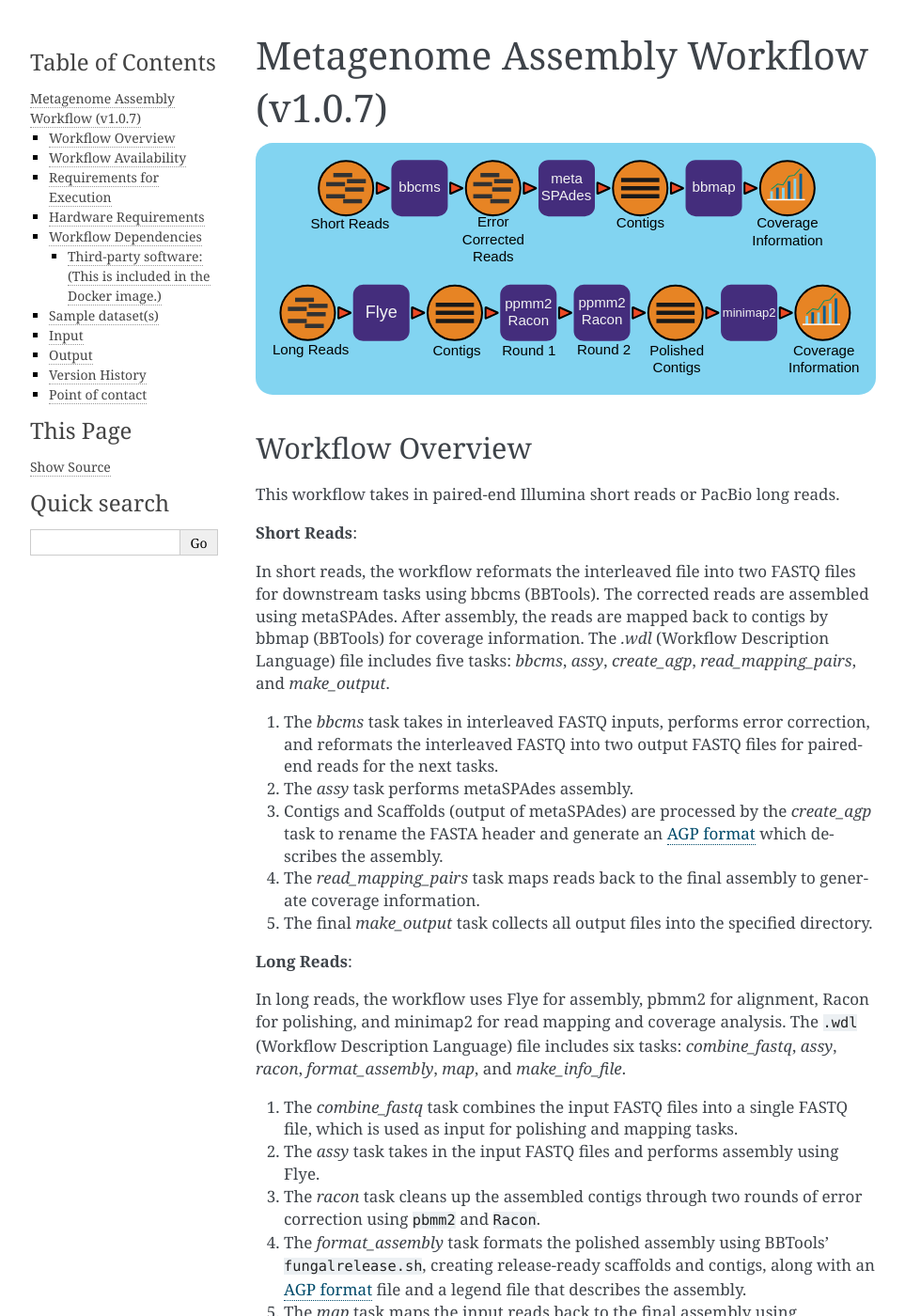
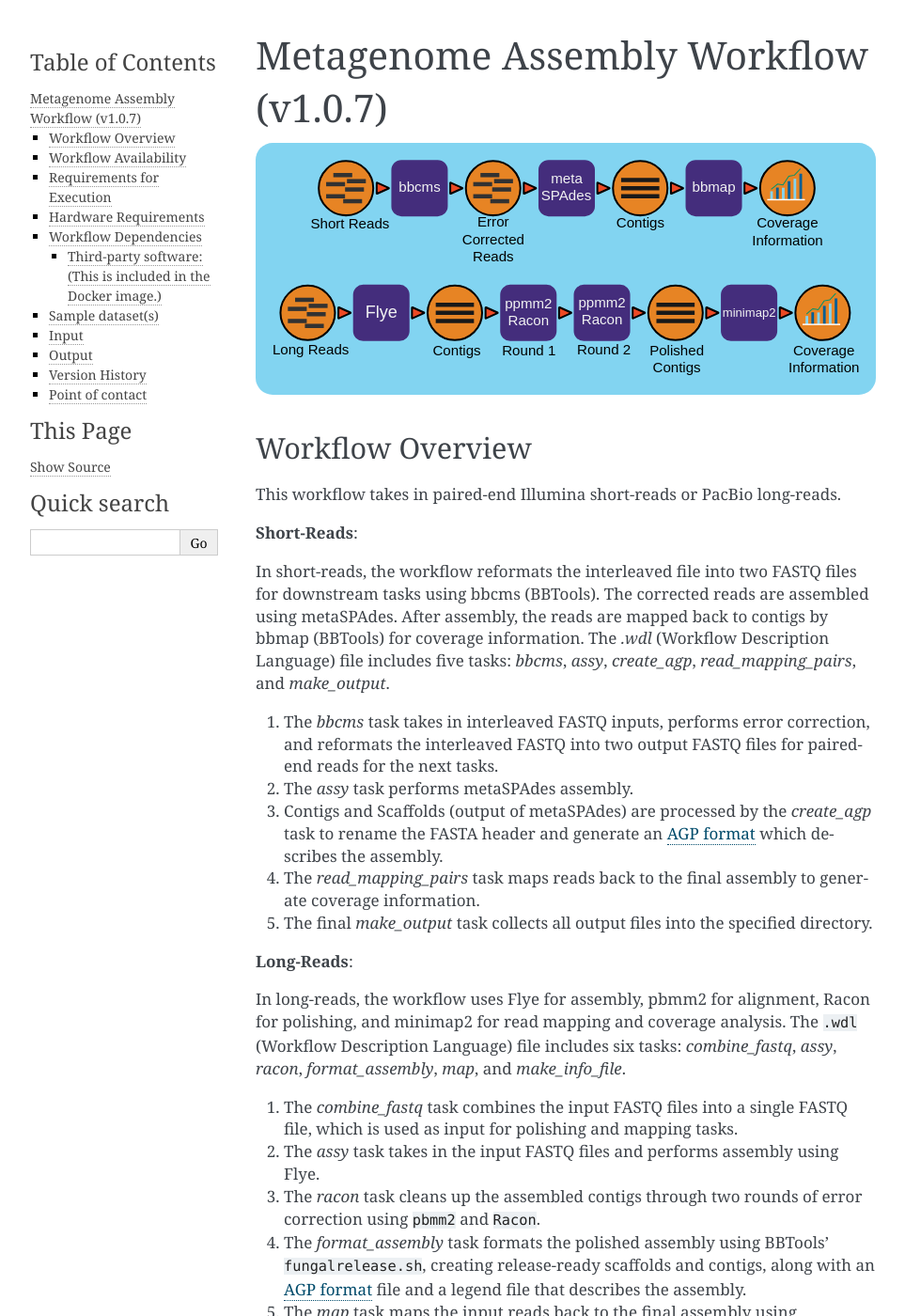
Before and after one commit to microbiomedata/metaAssembly, a Sphinx documentation site: the page built from docs/index.rst, in a window 1280 px wide and 1400 px high. Shown: the whole window at 94% size, without its empty margins (148-1111 px from the left). Built offline with Sphinx 7.4.7, drawn with Linux system fonts in a browser that asks for light colours; some of the changed text lies outside the part shown.

```diff
--- a/docs/index.rst
+++ b/docs/index.rst
@@ -15,11 +15,11 @@ Metagenome Assembly Workflow (v1.0.7)
 Workflow Overview
 -----------------
 
-This workflow takes in paired-end Illumina short reads or PacBio long reads.
+This workflow takes in paired-end Illumina short-reads or PacBio long-reads.
 
-**Short Reads**:
+**Short-Reads**:
 
-In short reads, the workflow reformats the interleaved file into two FASTQ files for downstream tasks using bbcms (BBTools). The corrected reads are assembled using metaSPAdes. After assembly, the reads are mapped back to contigs by bbmap (BBTools) for coverage information. The `.wdl` (Workflow Description Language) file includes five tasks: *bbcms*, *assy*, *create_agp*, *read_mapping_pairs*, and *make_output*.
+In short-reads, the workflow reformats the interleaved file into two FASTQ files for downstream tasks using bbcms (BBTools). The corrected reads are assembled using metaSPAdes. After assembly, the reads are mapped back to contigs by bbmap (BBTools) for coverage information. The `.wdl` (Workflow Description Language) file includes five tasks: *bbcms*, *assy*, *create_agp*, *read_mapping_pairs*, and *make_output*.
 
 1. The *bbcms* task takes in interleaved FASTQ inputs, performs error correction, and reformats the interleaved FASTQ into two output FASTQ files for paired-end reads for the next tasks.
 2. The *assy* task performs metaSPAdes assembly.
@@ -27,9 +27,9 @@ In short reads, the workflow reformats the interleaved file into two FASTQ files
 4. The *read_mapping_pairs* task maps reads back to the final assembly to generate coverage information.
 5. The final *make_output* task collects all output files into the specified directory.
 
-**Long Reads**:
+**Long-Reads**:
 
-In long reads, the workflow uses Flye for assembly, pbmm2 for alignment, Racon for polishing, and minimap2 for read mapping and coverage analysis. The :literal:`.wdl` (Workflow Description Language) file includes six tasks: *combine_fastq*, *assy*, *racon*, *format_assembly*, *map*, and *make_info_file*.
+In long-reads, the workflow uses Flye for assembly, pbmm2 for alignment, Racon for polishing, and minimap2 for read mapping and coverage analysis. The :literal:`.wdl` (Workflow Description Language) file includes six tasks: *combine_fastq*, *assy*, *racon*, *format_assembly*, *map*, and *make_info_file*.
 
 1. The *combine_fastq* task combines the input FASTQ files into a single FASTQ file, which is used as input for polishing and mapping tasks.
 2. The *assy* task takes in the input FASTQ files and performs assembly using Flye.
@@ -120,9 +128,9 @@ A `JSON file <https://github.com/microbiomedata/metaAssembly/blob/master/input.j
 2. Project name example: :literal:`nmdc:XXXXXX`
 3. Memory (optional) e.g., :literal:`"jgi_metaAssembly.memory": "105G"`
 4. Threads (optional) e.g., :literal:`"jgi_metaAssembly.threads": "16"`
-5. Whether the input is short reads (boolean)
+5. Whether the input is short-reads (boolean)
 
-Example input JSON for short reads::
+Example input JSON for short-reads::
 
     {
         "jgi_metaAssembly.input_files": ["https://portal.nersc.gov/project/m3408/test_data/smalltest.int.fastq.gz"],
@@ -132,7 +140,7 @@ Example input JSON for short reads::
         "jgi_metaAssembly.shortRead": true
     }
 
-Example input JSON for long reads::
+Example input JSON for long-reads::
 
     {
         "jgi_metaAssembly.input_files": ["/global/cfs/cdirs/m3408/www/test_data/SRR13128014.pacbio.subsample.ccs.fastq.gz"],
@@ -145,7 +153,7 @@ Example input JSON for long reads::
 Output
 ------
 
-The output directory will contain the following files for short reads::
+The output directory will contain the following files for short-reads::
 
     output/
     ├── nmdc_XXXXXX_metaAsm.info
@@ -158,7 +166,7 @@ The output directory will contain the following files for short reads::
     ├── nmdc_XXXXXX_pairedMapped.sam.gz
     └── nmdc_XXXXXX_pairedMapped_sorted.bam
 
-The output directory will contain the following files for long reads::
+The output directory will contain the following files for long-reads::
 
     output/
     ├── nmdc_XXXXXX_assembly.legend
@@ -212,8 +220,8 @@ The table provides all of the output directories, files, and their descriptions.
 =================================================== ===================================================== ===============================================================
 Directory                                           File Name                                             Description
 =================================================== ===================================================== ===============================================================
-**Short Reads**                                                                                           Short reads assembly output directory
-/make_info_file                                     nmdc_XXXXXX_metaAsm.info                              Summary information about the short reads assembly process
+**Short-Reads**                                                                                           Short-reads assembly output directory
+/make_info_file                                     nmdc_XXXXXX_metaAsm.info                              Summary information about the short-reads assembly process
 /finish_asm                                         nmdc_XXXXXX_covstats.txt                              Coverage statistics for assembled contigs
 /finish_asm                                         nmdc_XXXXXX_contigs.fna                               Final contig sequences in FASTA format
 /finish_asm                                         nmdc_XXXXXX_bbcms.fastq.gz                            Error-corrected FASTQ file from bbcms
@@ -223,12 +231,12 @@ Directory                                           File Name
 /finish_asm                                         nmdc_XXXXXX_pairedMapped.sam.gz                       SAM file with reads mapped back to assembly
 /finish_asm                                         nmdc_XXXXXX_pairedMapped_sorted.bam                   Sorted BAM file with reads mapped back to assembly
 
-**Long Reads**                                                                                            Long reads assembly output directory
+**Long-Reads**                                                                                            Long-reads assembly output directory
 /finish_lrasm                                        nmdc_XXXXXX_assembly.legend                          Mapping file from contig to scaffold names
 /finish_lrasm                                        nmdc_XXXXXX_contigs.fna                              Final contig sequences in FASTA format
 /finish_lrasm                                        nmdc_XXXXXX_pairedMapped_sorted.bam                  Sorted BAM file with reads mapped back to assembly
 /finish_lrasm                                        nmdc_XXXXXX_read_count_report.txt                    Read count report for validation
-/make_info_file                                      nmdc_XXXXXX_metaAsm.info                             Summary information about the long reads assembly process
+/make_info_file                                      nmdc_XXXXXX_metaAsm.info                             Summary information about the long-reads assembly process
 /finish_lrasm                                        nmdc_XXXXXX_summary.stats                            Summary statistics for assembly
 /finish_lrasm                                        nmdc_XXXXXX_scaffolds.fna                            Final scaffold sequences in FASTA format
 /finish_lrasm                                        nmdc_XXXXXX_pairedMapped.sam.gz                      SAM file with reads mapped back to assembly
```
Also changed, not shown: other parts of docs/index.rst (+13 -2 lines).
